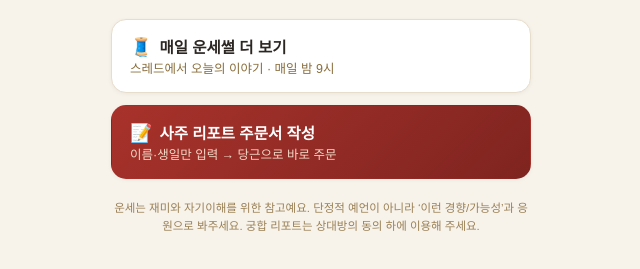
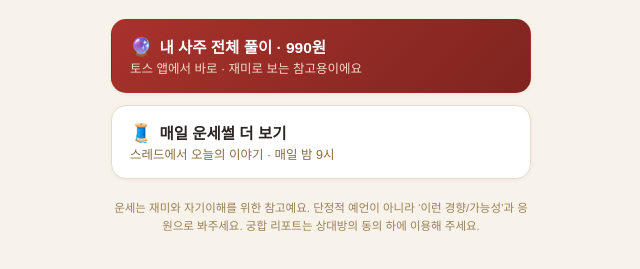
Before and after one commit to kangterior/kangte-linkhub, a plain HTML site: page index.html in a window 1280 px wide. Shown: the part 173-442 px from the top of the page, without its empty margins (319-959 px from the left). Drawn offline with Linux system fonts and the light colour scheme.

Commit message:
Add files via upload

```diff
--- a/index.html
+++ b/index.html
@@ -35,12 +35,10 @@
     <div class="tag">사주는 나를 이해하는 렌즈예요</div>
 
     <!-- data-url = 강현님이 실제 링크로 교체. ?from= (플랫폼별 바이오)가 자동으로 src로 전달됩니다. -->
-    <!-- 토스 미니앱 심사 승인 후 복원 (URL 채워서 주석 해제)
-    <a class="btn primary" data-url="https://REPLACE-토스미니앱-URL" data-btn="toss">
-      <span class="t"><span class="emoji">🔮</span>오늘 내 운세 흐름, 30초 미리보기</span>
-      <span class="d">토스에서 990원 · 재미로 보는 참고용이에요</span>
+    <a class="btn primary" data-url="https://minion.toss.im/37EU6mxr" data-btn="toss">
+      <span class="t"><span class="emoji">🔮</span>내 사주 전체 풀이 · 990원</span>
+      <span class="d">토스 앱에서 바로 · 재미로 보는 참고용이에요</span>
     </a>
-    -->
     <a class="btn" data-url="https://www.threads.net/@kangte.saju" data-btn="threads">
       <span class="t"><span class="emoji">🧵</span>매일 운세썰 더 보기</span>
       <span class="d">스레드에서 오늘의 이야기 · 매일 밤 9시</span>
@@ -52,10 +50,9 @@
     </a>
     -->
 
-    <a class="btn primary" data-url="주문폼.html" data-btn="form">
-      <span class="t"><span class="emoji">📝</span>사주 리포트 주문서 작성</span>
-      <span class="d">이름·생일만 입력 → 당근으로 바로 주문</span>
-    </a>
+    <!-- 주문폼(당근 채팅 수동 플로우)은 토스 인앱 결제 라이브(7/22)로 허브에서 내림.
+         당근 채널 손님용으로 주문폼.html 은 존치 — 당근 소식글에서 직접 링크해 사용. -->
+
     <!-- 당근 비즈프로필 링크 확보 후 복원 (URL 채워서 주석 해제)
     <a class="btn" data-url="https://REPLACE-당근-강테사주-소식" data-btn="danggeun">
       <span class="t"><span class="emoji">🥕</span>강테사주 후기 · 문의</span>
@@ -74,7 +71,9 @@
   // 유입 채널 태깅: 각 플랫폼 바이오 링크에 ?from=ig / ?from=th / ?from=danggeun 를 붙여두면
   // 허브가 그 값을 목적지 URL의 &src= 로 전달 → '어느 채널이 결제로 이어졌나' 계측의 1차 신호.
   (function(){
-    var from = new URLSearchParams(location.search).get('from') || 'bio';
+    // 태그 없는 유입 기본값 = th (스레드 링크칸이 ?from= 쿼리를 거부해서 — 7/22.
+    //  인스타=?from=ig · 당근=?from=dg 는 태그 유지되므로 구분됨)
+    var from = new URLSearchParams(location.search).get('from') || 'th';
     document.querySelectorAll('a.btn').forEach(function(a){
       var url = a.getAttribute('data-url'), btn = a.getAttribute('data-btn');
       if (btn === 'form') {
```
